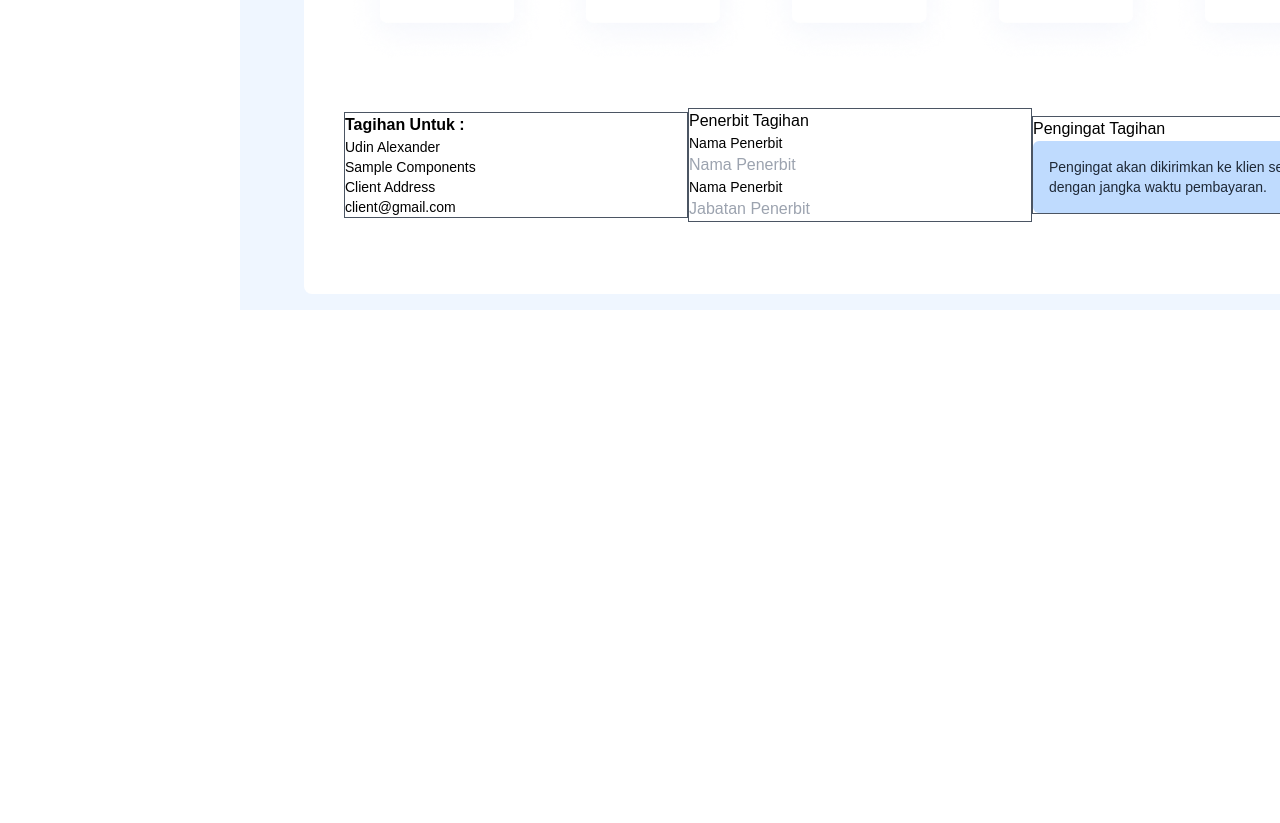
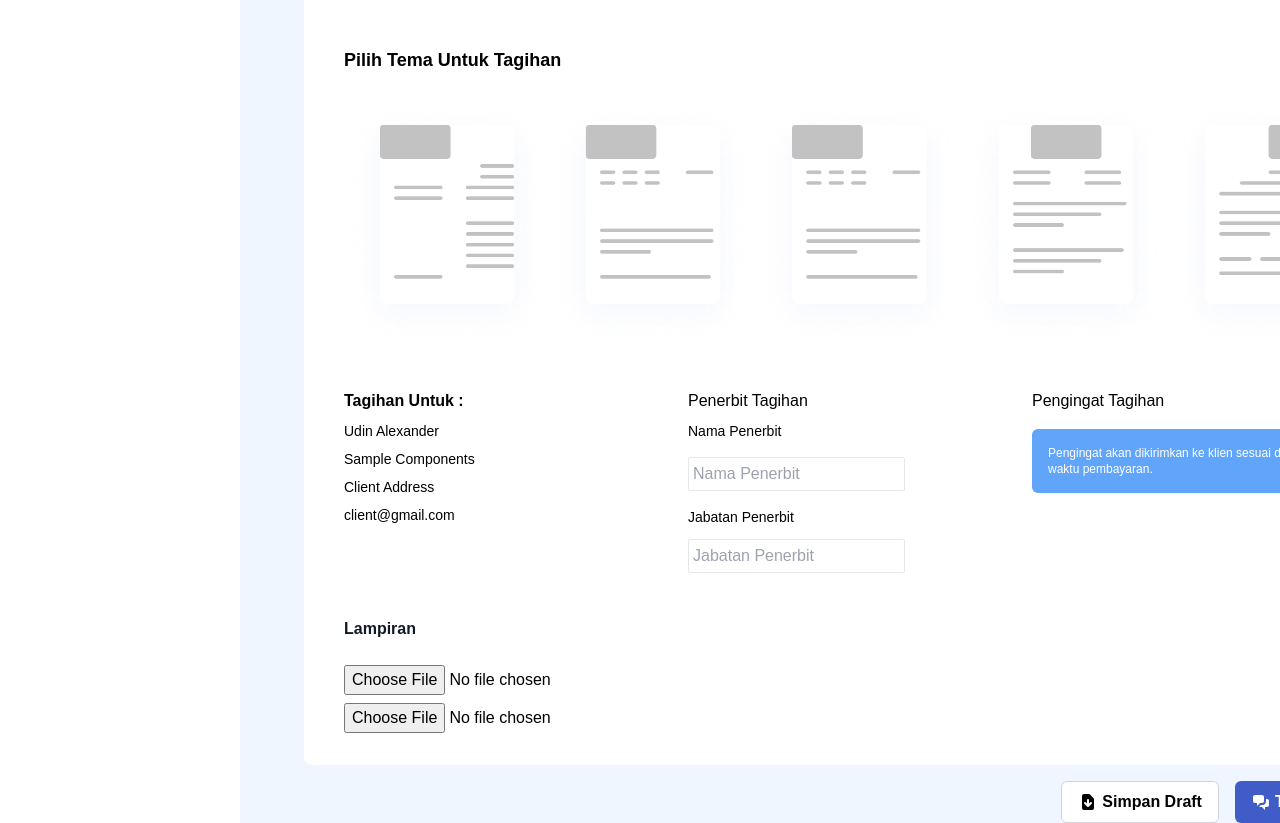
Before and after one commit to ferdianarid/timvoice-digital, a Next.js app: page /admin/Invoices/createinvoices in a window 1280 px wide. Shown: the part 3475-4298 px from the top of the page. Before the commit the page ends 3785 px from the top, so only its background shows below. Built offline with nearby package versions, Linux system fonts and the light colour scheme.

Commit message:
update create invoice page

```diff
--- a/pages/admin/Invoices/createinvoices.tsx
+++ b/pages/admin/Invoices/createinvoices.tsx
@@ -16,7 +16,10 @@ import temaThree from "../../../public/tema3.png"
 import temaFour from "../../../public/tema4.png"
 
 import { DangerNotify } from '../../../components/partials/ToastNotify'
+
 import Router, { useRouter } from 'next/router'
+import PrimaryButton from '../../../components/partials/PrimaryButton'
+import SecondaryButton from '../../../components/partials/SecondaryButton'
 
 // pages create invoices
 const createInvoices: NextPage = () => {
@@ -42,6 +45,9 @@ const createInvoices: NextPage = () => {
        const [layananBank, setLayananBank] = useState("")
        const [namaPemilik, setNamaPemilik] = useState("")
        const [nomorRekening, setNomorRekening] = useState("")
+       const [catatanClient, setCatatanClient] = useState("")
+       const [namaPenerbit, setNamaPenerbit] = useState("")
+       const [jabatanPenerbit, setJabatanPenerbit] = useState("")
        const [randomNumber, setRandomNumber] = useState(1000)
 
        useEffect(() => {
@@ -51,26 +57,29 @@ const createInvoices: NextPage = () => {
        }, [])
 
        const data = JSON.stringify({
-              idInvoices: randomNumber,
-              tarif: tarif,
+              no_tagihan: randomNumber,
+              item_tarif: tarif,
               jobs: jobs,
               jumlah: jumlah,
-              quantity: quantity,
-              invoiceType: invoiceType,
-              invoiceName: invoiceName,
-              durationStart: durationStart,
-              durationEnd: durationEnd,
-              dateIssued: dateIssued,
-              dateDue: dateDue,
-              currencyType: currencyType,
-              itemsDescriptions: itemsDescriptions,
-              totalValue: totalValue,
-              downPayment: downPayment,
-              jumlahDownPayment: jumlahDownPayment,
-              valueDownPayment: valueDownPayment,
+              item_qty: quantity,
+              title: invoiceName,
+              type_id: invoiceType,
+              duration_start: durationStart,
+              duration_end: durationEnd,
+              date_issued: dateIssued,
+              date_due: dateDue,
+              currency_id: currencyType,
+              item_description: itemsDescriptions,
+              item_total: totalValue,
+              term_title: downPayment,
+              term_percent: jumlahDownPayment,
+              term_total: valueDownPayment,
               layananBank: layananBank,
               namaPemilik: namaPemilik,
-              nomorRekening: nomorRekening
+              nomorRekening: nomorRekening,
+              notes: catatanClient,
+              publisher_name: namaPenerbit,
+              publisher_position: jabatanPenerbit
        })
 
        const sendData = async (event: SyntheticEvent) => {
@@ -79,15 +88,17 @@ const createInvoices: NextPage = () => {
               // check token in local storage
               const access_token = localStorage.getItem("token")
 
-              const PostCreateInvoices = await fetch("http://localhost:8000/api/createInvoices", {
+              const PostCreateInvoices = await fetch("http://localhost:8000/api/invoice", {
                      method: "POST",
                      headers: {
                             Accept: "application/json",
                             "Content-Type": "application/json",
-                            Authorization: `Bearer ${access_token}`
+                            Authorization: "Bearer 16|tvNnCHQiqz1QQ4HJ4kLCfInK7xIO1rigs3vxIpYw"
                      },
                      body: data
               })
+
+              console.log(data)
 
               // check data submit status
               if (!PostCreateInvoices.ok) {
@@ -100,7 +111,7 @@ const createInvoices: NextPage = () => {
               console.log(notification)
 
               // redirect user to dashboard page
-              router.push("/admin/dashboard")
+              // router.push("/admin/dashboard")
        }
 
        return (
@@ -203,7 +214,6 @@ const createInvoices: NextPage = () => {
                                                  </div>
                                           </div>
                                    </div>
-
                                    {/* Informasi Dasar */}
                                    <div className="w-full bg-white my-8 h-auto rounded-lg px-10 pb-8">
                                           <div className="flex justify-between items-center">
@@ -241,7 +251,7 @@ const createInvoices: NextPage = () => {
                                                  <div className="flex flex-col">
                                                         {/* Items Description */}
                                                         <textarea onChange={(event) => setItemDescriptions(event.target.value)} placeholder='Write text' className='p-4 border border-gray-200 rounded-sm my-4' id="" name="" rows={4} cols={0} />
-                                                        <button onClick={sendData} className='bg-blue-50 hover:bg-blue-100 rounded-sm py-2 px-4 text-sm font-bold text-blue-600 text-center'>Tambah Pekerjaan</button>
+                                                        <button className='bg-blue-50 hover:bg-blue-100 rounded-sm py-2 px-4 text-sm font-bold text-blue-600 text-center'>Tambah Pekerjaan</button>
                                                  </div>
                                           </div>
 
@@ -345,12 +355,16 @@ const createInvoices: NextPage = () => {
                                                  <div className='flex items-center'>
                                                  </div>
                                                  <div className='mr-10 flex items-center justify-end'>
-
                                                  </div>
                                                  <div className=' flex items-center'>
                                                         {/* Tambah Jangka Waktu */}
                                                         <button className='w-[70%] bg-blue-50 hover:bg-blue-100 rounded-sm py-2 px-4 text-sm font-bold text-blue-600 text-center'>Tambah Jangka Waktu</button>
                                                  </div>
+                                          </div>
+                                          {/* Catatan untuk klien */}
+                                          <div className="mt-4">
+                                                 <p className="text-md font-bold text-gray-900">Catatan Untuk Klien</p>
+                                                 <textarea onChange={event => setCatatanClient(event.target.value)} name="notes" className='mt-4 border border-gray-200 p-3 rounded-sm' placeholder='Tuliskan catatan anda disini' id="" cols={30} rows={8} />
                                           </div>
                                    </div>
 
@@ -459,33 +473,51 @@ const createInvoices: NextPage = () => {
                                                  <Image src={temaFour} />
                                           </div>
 
-                                          <div className="w-full flex justify-between items-center my-10">
-                                                 <div className="w-full border border-gray-600">
+                                          <div className="w-full flex justify-between items-start my-10">
+                                                 <div className="w-full">
                                                         <p className="font-bold text-md">Tagihan Untuk : </p>
-                                                        <p className="font-normal text-sm">Udin Alexander</p>
-                                                        <p className="font-normal text-sm">Sample Components</p>
-                                                        <p className="font-normal text-sm">Client Address</p>
-                                                        <p className="font-normal text-sm">client@gmail.com</p>
+                                                        <p className="font-normal text-sm my-2">Udin Alexander</p>
+                                                        <p className="font-normal text-sm my-2">Sample Components</p>
+                                                        <p className="font-normal text-sm my-2">Client Address</p>
+                                                        <p className="font-normal text-sm my-2">client@gmail.com</p>
                                                  </div>
-                                                 <div className="w-full border border-gray-600">
+                                                 <div className="w-full">
                                                         <p className="font-normal text-md">Penerbit Tagihan</p>
-                                                        <p className="font-normal text-sm">Nama Penerbit</p>
-                                                        <input type="text" name="namapenerbit" id="namapenerbit" placeholder='Nama Penerbit' />
-
-                                                        <p className="font-normal text-sm">Nama Penerbit</p>
-                                                        <input type="text" name="jabatanpenerbit" id="jabatanpenerbit" placeholder='Jabatan Penerbit' />
+                                                        <p className="font-normal text-sm my-2">Nama Penerbit</p>
+                                                        <input onChange={event => setNamaPenerbit(event.target.value)} type="text" className='my-2 p-1 border border-gray-200 rounded-sm' name="namapenerbit" id="namapenerbit" placeholder='Nama Penerbit' />
+                                                        <p className="font-normal text-sm my-2">Jabatan Penerbit</p>
+                                                        <input onChange={event => setJabatanPenerbit(event.target.value)} type="text" className="my-1 p-1 border border-gray-200 rounded-sm" name="jabatanpenerbit" id="jabatanpenerbit" placeholder='Jabatan Penerbit' />
                                                  </div>
-                                                 <div className="w-full border border-gray-600">
+                                                 <div className="w-full">
                                                         {/*  Enable Pengingat */}
                                                         <div className="flex justify-between items-center">
                                                                <p className="font-normal text-md">Pengingat Tagihan</p>
-                                                               <input type="checkbox" name="pengingat" id="pengingat" />
+                                                               <input type="checkbox" className="my-1 p-1" name="pengingat" id="pengingat" />
                                                         </div>
-                                                        <div className="p-4 bg-blue-200 rounded-md text-sm font-normal text-gray-800">
+                                                        <div className="mt-4 p-4 bg-blue-400 text-white rounded-md text-xs font-normal">
                                                                <p>Pengingat akan dikirimkan ke klien sesuai dengan jangka waktu  pembayaran.</p>
                                                         </div>
                                                  </div>
                                           </div>
+                                          <div className="">
+                                                 <p className="font-bold text-gray-900 mb-4">Lampiran</p>
+                                                 <div className="flex flex-col">
+                                                        <input className='mt-2' type="file" name="lampiran" id="lampiran" />
+                                                        <input className='mt-2' type="file" name="lampiran" id="lampiran" />
+                                                 </div>
+                                          </div>
+                                   </div>
+                                   {/* Button Action */}
+                                   <div className="flex gap-x-4 justify-end">
+                                          {/* Button Simpan Draft */}
+                                          <SecondaryButton>Simpan Draft</SecondaryButton>
+                                          {/* Button Kirim */}
+                                          <button onClick={sendData} className='py-2 bg-[#405DC7] hover:bg-[#324daf] text-white px-4 rounded-md flex items-center font-bold'>
+                                                 <svg xmlns="http://www.w3.org/2000/svg" className="h-5 w-5 mr-1" viewBox="0 0 20 20" fill="white">
+                                                        <path d="M2 5a2 2 0 012-2h7a2 2 0 012 2v4a2 2 0 01-2 2H9l-3 3v-3H4a2 2 0 01-2-2V5z" />
+                                                        <path d="M15 7v2a4 4 0 01-4 4H9.828l-1.766 1.767c.28.149.599.233.938.233h2l3 3v-3h2a2 2 0 002-2V9a2 2 0 00-2-2h-1z" />
+                                                 </svg>Tinjau dan Kirim
+                                          </button>
                                    </div>
                             </div>
                      </DashboardLayouts>
```
